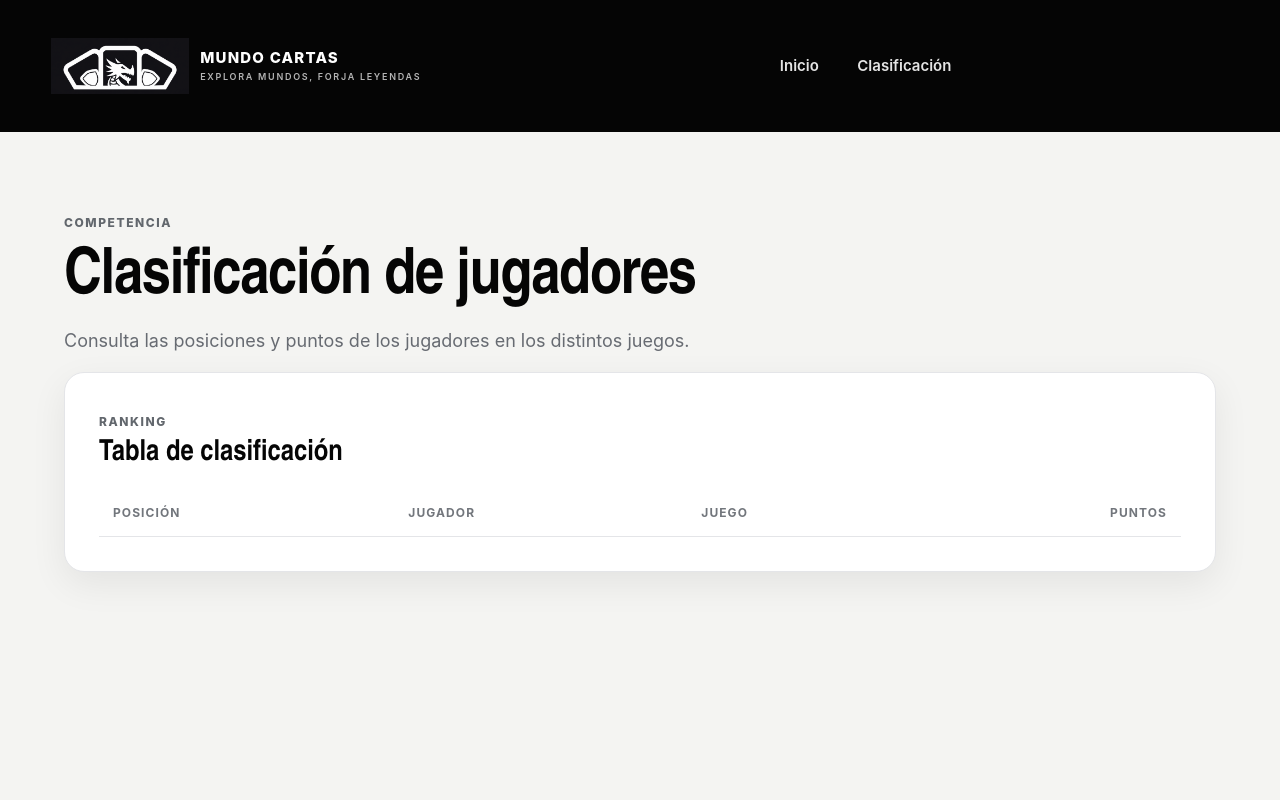
After one commit to joaquin-at/mundo_cartas, a Django app: page /clasificacion/ in a window 1280 px wide. The commit adds this page. Run offline with Django 5.2, Linux system fonts and the light colour scheme; lists and menus that the app fills with data are empty.

Commit message:
feat: agrega vista de clasificacion de jugadores

```diff
--- /dev/null
+++ b/gestion/templates/gestion/clasificacion.html
@@ -0,0 +1,90 @@
+{% load static %}
+<!doctype html>
+<html lang="es">
+
+<head>
+    <meta charset="utf-8">
+    <meta name="viewport" content="width=device-width, initial-scale=1">
+    <title>Mundo Cartas | Clasificación</title>
+
+    <link rel="stylesheet"
+          href="{% static 'gestion/recursos/css/main.css' %}">
+
+    <link rel="stylesheet"
+          href="{% static 'gestion/recursos/css/perfil-jugador.css' %}">
+</head>
+
+<body class="player-page">
+
+    <header class="site-header">
+        <nav class="navbar" aria-label="Navegación principal">
+
+            <a class="brand" href="{% url 'inicio' %}">
+                <img class="brand-logo"
+                     src="{% static 'gestion/recursos/assets/logo-mundo-cartas-symbol.png' %}"
+                     alt="Logo Mundo Cartas">
+
+                <span>
+                    MUNDO CARTAS
+                    <small>EXPLORA MUNDOS, FORJA LEYENDAS</small>
+                </span>
+            </a>
+
+            <div class="nav-links">
+                <a href="{% url 'inicio' %}">Inicio</a>
+                <a href="{% url 'clasificacion' %}">Clasificación</a>
+
+                {% if user.is_authenticated %}
+                    <a href="{% url 'mi_perfil' %}">Mi perfil</a>
+                {% endif %}
+            </div>
+
+        </nav>
+    </header>
+
+    <main class="wrap page-main">
+
+        <section class="page-intro">
+            <span class="eyebrow">Competencia</span>
+            <h1>Clasificación de jugadores</h1>
+            <p>
+                Consulta las posiciones y puntos de los
+                jugadores en los distintos juegos.
+            </p>
+        </section>
+
+        <!-- Clasificación general -->
+        <section class="panel panel-pad">
+
+            <div class="perfil-titulo">
+                <div>
+                    <span class="eyebrow">Ranking</span>
+                    <h2>Tabla de clasificación</h2>
+                </div>
+            </div>
+
+            <div class="table-wrap">
+                <table class="ranking-table">
+
+                    <thead>
+                        <tr>
+                            <th>Posición</th>
+                            <th>Jugador</th>
+                            <th>Juego</th>
+                            <th>Puntos</th>
+                        </tr>
+                    </thead>
+
+                    <tbody>
+                        <!-- Integrar datos reales -->
+                    </tbody>
+
+                </table>
+            </div>
+
+        </section>
+
+    </main>
+
+</body>
+</html>
--- a/gestion/templates/gestion/index.html
+++ b/gestion/templates/gestion/index.html
@@ -30,7 +30,7 @@
           <a href="torneos.html">
             Torneos
           </a>
-          <a href="clasificacion.html">
+          <a href="{% url 'clasificacion' %}">
             Clasificación
           </a>
           <a href="mi-historial.html">
--- a/gestion/urls.py
+++ b/gestion/urls.py
@@ -14,4 +14,10 @@ urlpatterns = [
         views.mi_perfil,
         name="mi_perfil",
     ),
+
+    path(
+        "clasificacion/",
+        views.clasificacion,
+        name="clasificacion"),
+
 ]
--- a/gestion/views.py
+++ b/gestion/views.py
@@ -20,3 +20,6 @@ def panel_administrador(request):
 @login_required
 def mi_perfil(request):
     return render(request, "gestion/mi_perfil.html")
+
+def clasificacion(request):
+    return render(request, "gestion/clasificacion.html")
```
